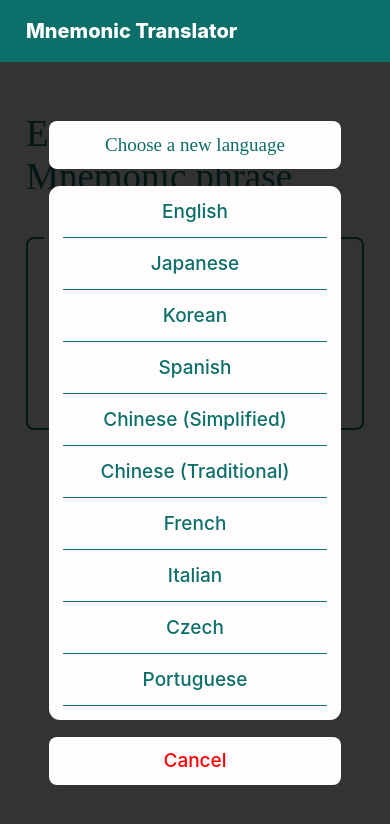
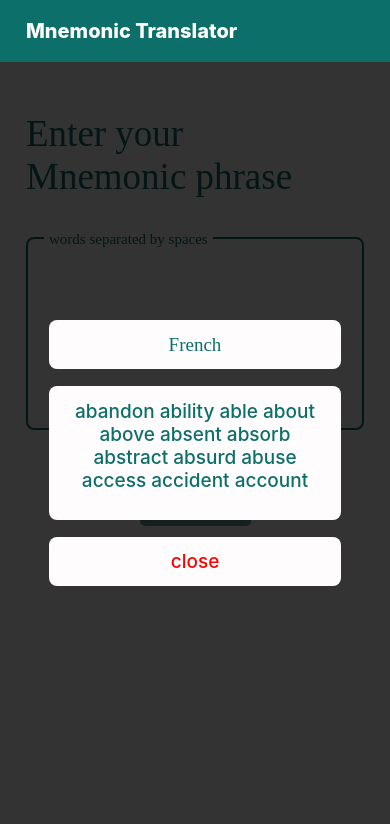
Before and after one commit to olawalethefirst/mnemonicTranslator, a React Native app: screen / in a window 390 px wide. Shown: the top 824 px of the page. Built offline with nearby package versions, Linux system fonts and the light colour scheme.

Commit message:
Modals implementation

```diff
--- a/App.tsx
+++ b/App.tsx
@@ -5,6 +5,8 @@ import Screen from './src/screen';
 import palette from './src/palette';
 import ChooseFromLanguage from './src/components/ChooseFromLanguage';
 import ChooseToLanguage from './src/components/ChooseToLanguage';
+import BroadcastToMnemonicPhrase from './src/components/BroadcastToMnemonicPhrase';
+import BroadcastChecksumFailed from './src/components/BroadcastChecksumFailed';
 
 const styles = StyleSheet.create({
   containerWithHeader: {
@@ -27,7 +29,8 @@ function App() {
           edges={['bottom', 'left', 'right']}
           style={styles.container}>
           <Screen />
-          <ChooseToLanguage isVisible />
+          {/* <ChooseToLanguage isVisible /> */}
+          <BroadcastToMnemonicPhrase isVisible />
         </SafeAreaView>
       </SafeAreaView>
     </SafeAreaProvider>
--- /dev/null
+++ b/src/components/BroadcastChecksumFailed.tsx
@@ -0,0 +1,19 @@
+import ModalContainer from './ModalContainer';
+import ModalTitle from './ModalTitle';
+import ModalButton from './ModalButton';
+import ModalText from './ModalText';
+
+export default function BroadcastChecksumFailed({
+  isVisible,
+}: {
+  isVisible: boolean;
+}) {
+  return (
+    <ModalContainer isVisible={isVisible}>
+      <ModalTitle title="Checksum verification failed" />
+      <ModalText text="Do you want to proceed with translation?" />
+      <ModalButton title="Yes" submitType />
+      <ModalButton title="No" />
+    </ModalContainer>
+  );
+}
--- a/src/components/BroadcastToMnemonicPhrase.tsx
+++ b/src/components/BroadcastToMnemonicPhrase.tsx
@@ -1,14 +1,25 @@
 import ModalContainer from './ModalContainer';
+import ModalTitle from './ModalTitle';
 import ModalButton from './ModalButton';
+import ModalText from './ModalText';
+import constants from '../constants';
+
+const {languages} = constants;
 
 export default function BroadcastToMnemonicPhrase({
   isVisible,
+  toMnemonicLanguage = 'French',
+  toMnemonicPhrase = 'abandon ability able about above absent absorb abstract absurd abuse access accident account',
 }: {
   isVisible: boolean;
+  toMnemonicPhrase: string;
+  toMnemonicLanguage: typeof languages[number];
 }) {
   return (
     <ModalContainer isVisible={isVisible}>
-      <ModalButton title="close" submitType={false} />
+      <ModalTitle title={toMnemonicLanguage} />
+      <ModalText text={toMnemonicPhrase} />
+      <ModalButton title="close" />
     </ModalContainer>
   );
 }
--- a/src/components/ChooseFromLanguage.tsx
+++ b/src/components/ChooseFromLanguage.tsx
@@ -1,11 +1,13 @@
 import LanguageList from './LanguageList';
 import ModalContainer from './ModalContainer';
+import ModalTitle from './ModalTitle';
 import constants from '../constants';
 
 export default function ChooseFromLanguage({isVisible}: {isVisible: boolean}) {
   return (
     <ModalContainer isVisible={isVisible}>
-      <LanguageList title={constants.fromLanguageListTitle} />
+      <ModalTitle title={constants.fromLanguageListTitle} />
+      <LanguageList />
     </ModalContainer>
   );
 }
--- a/src/components/ChooseToLanguage.tsx
+++ b/src/components/ChooseToLanguage.tsx
@@ -1,21 +1,15 @@
-import {View} from 'react-native';
-import {ScaledSheet} from 'react-native-size-matters';
 import LanguageList from './LanguageList';
 import ModalContainer from './ModalContainer';
+import ModalTitle from './ModalTitle';
 import constants from '../constants';
 import ModalButton from './ModalButton';
-
-const styles = ScaledSheet.create({
-  container: {flex: 1},
-});
 
 export default function ChooseToLanguage({isVisible}: {isVisible: boolean}) {
   return (
     <ModalContainer isVisible={isVisible}>
-      <View style={styles.container}>
-        <LanguageList title={constants.toLanguageListTitle} />
-        <ModalButton title="Cancel" submitType={false} />
-      </View>
+      <ModalTitle title={constants.toLanguageListTitle} />
+      <LanguageList />
+      <ModalButton title="Cancel" />
     </ModalContainer>
   );
 }
--- a/src/components/LanguageList.tsx
+++ b/src/components/LanguageList.tsx
@@ -1,42 +1,22 @@
-import {View, ScrollView, Text} from 'react-native';
+import {ScrollView} from 'react-native';
 import {ScaledSheet} from 'react-native-size-matters';
 import constants from '../constants';
 import palette from '../palette';
 import LanguageItem from './LanguageItem';
 
-const {languages, toLanguageListTitle, fromLanguageListTitle} = constants;
+const {languages} = constants;
 
 const styles = ScaledSheet.create({
   container: {
+    marginTop: '15@mvsr',
     backgroundColor: palette.whiteBackground,
     borderRadius: '10@mvsr',
-  },
-  titleContainer: {
-    backgroundColor: palette.whiteBackground,
-    width: '100%',
-    aspectRatio: 6,
-    justifyContent: 'center',
-    marginBottom: '15@mvsr',
-    borderRadius: '7.5@mvsr',
-  },
-  title: {
-    textAlign: 'center',
-    color: palette.green,
-    fontSize: '17.5@msr',
-    fontFamily: 'Inter Bold',
+    flexGrow: 0,
   },
 });
 
-export default function LanguageList({
-  title,
-}: {
-  title: typeof toLanguageListTitle | typeof fromLanguageListTitle;
-}) {
+export default function LanguageList() {
   return (
-    <View style={{flex: 1}}>
-      <View style={styles.titleContainer}>
-        <Text style={styles.title}>{title}</Text>
-      </View>
     <ScrollView style={styles.container}>
       {languages.map((language, index) => (
         <LanguageItem
@@ -47,6 +27,5 @@ export default function LanguageList({
         />
       ))}
     </ScrollView>
-    </View>
   );
 }
--- a/src/components/ModalButton.tsx
+++ b/src/components/ModalButton.tsx
@@ -40,5 +40,5 @@ export default function ModalButton({
 }
 
 ModalButton.defaultProps = {
-  submitType: true,
+  submitType: false,
 };
--- a/src/components/ModalContainer.tsx
+++ b/src/components/ModalContainer.tsx
@@ -11,6 +11,7 @@ const styles = ScaledSheet.create({
   container: {
     width: '75%',
     height: '85%',
+    justifyContent: 'center',
   },
 });
 
--- /dev/null
+++ b/src/components/ModalText.tsx
@@ -0,0 +1,27 @@
+import {View, Text} from 'react-native';
+import {ScaledSheet} from 'react-native-size-matters';
+import palette from '../palette';
+
+const styles = ScaledSheet.create({
+  titleContainer: {
+    marginTop: '15@mvsr',
+    backgroundColor: palette.whiteBackground,
+    padding: '13.5@msr',
+    borderRadius: '7.5@mvsr',
+    minHeight: '120@mvsr',
+  },
+  title: {
+    textAlign: 'center',
+    color: palette.green,
+    fontSize: '17.5@msr',
+    fontFamily: 'Inter Medium',
+  },
+});
+
+export default function ModalText({text}: {text: string}) {
+  return (
+    <View style={styles.titleContainer}>
+      <Text style={styles.title}>{text}</Text>
+    </View>
+  );
+}
--- /dev/null
+++ b/src/components/ModalTitle.tsx
@@ -0,0 +1,27 @@
+import {View, Text} from 'react-native';
+import {ScaledSheet} from 'react-native-size-matters';
+import palette from '../palette';
+
+const styles = ScaledSheet.create({
+  titleContainer: {
+    backgroundColor: palette.whiteBackground,
+    width: '100%',
+    aspectRatio: 6,
+    justifyContent: 'center',
+    borderRadius: '7.5@mvsr',
+  },
+  title: {
+    textAlign: 'center',
+    color: palette.green,
+    fontSize: '17.5@msr',
+    fontFamily: 'Inter Bold',
+  },
+});
+
+export default function ModalTitle({title}: {title: string}) {
+  return (
+    <View style={styles.titleContainer}>
+      <Text style={styles.title}>{title}</Text>
+    </View>
+  );
+}
```
Lines whose indentation alone changed are shown as unchanged.
